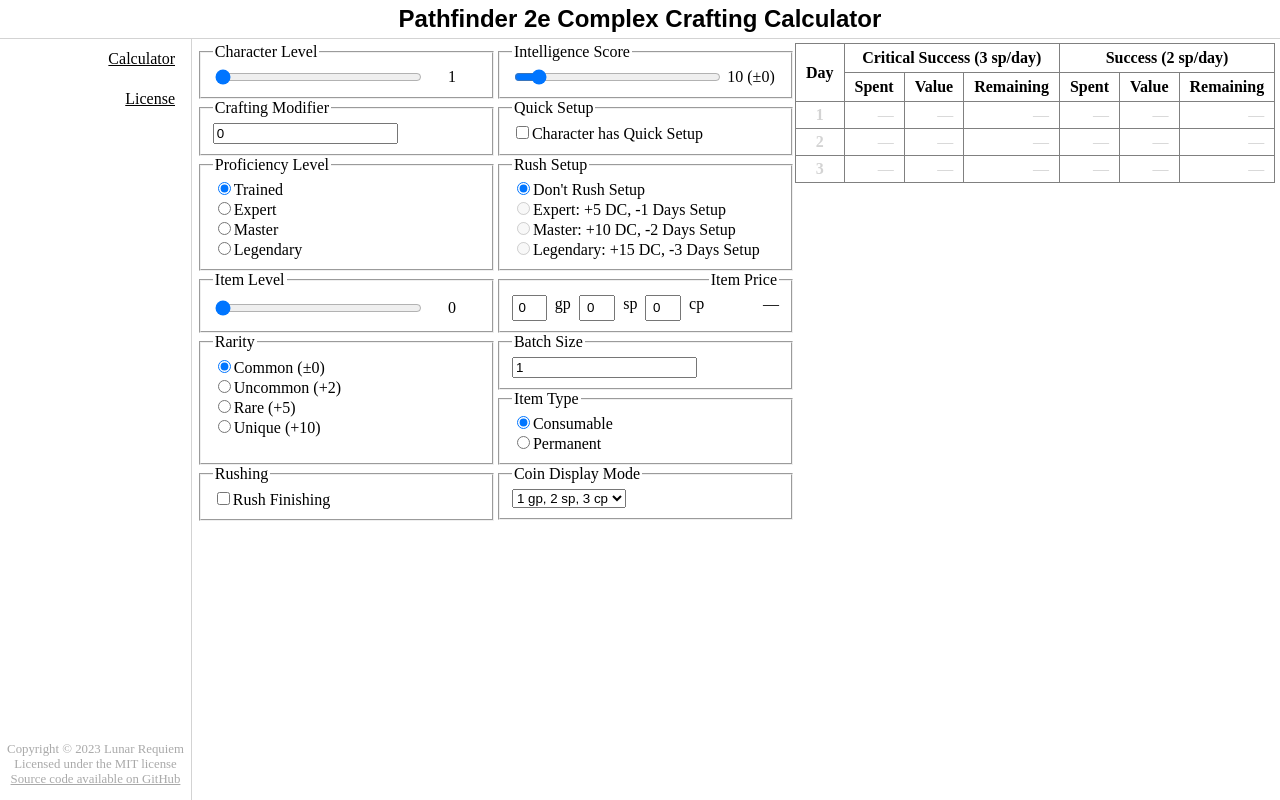
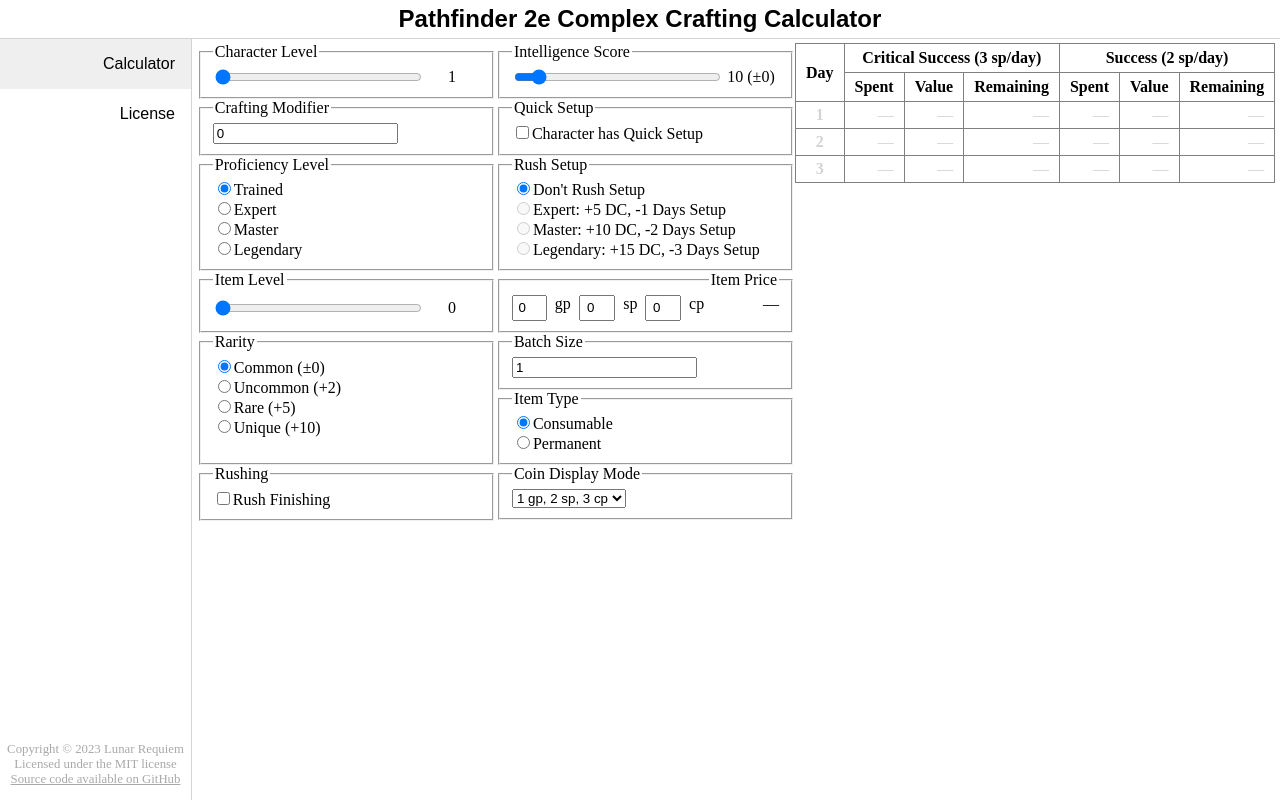
Before and after one commit to Lunar-Dawn/pf2e_complex_crafting, a Vue app: page / in a window 1280 px wide. Built offline with nearby package versions, Linux system fonts and the light colour scheme.

Commit message:
Remove vue-router for GitHub reloading support

```diff
--- a/package.json
+++ b/package.json
@@ -16,7 +16,6 @@
 		"typescript": "^4.9.3",
 		"vite": "^4.1.0",
 		"vue-tsc": "^1.0.24",
-		"vue-router": "^4.1.6",
 		"sass-loader": "^13.2.0",
 		"sass": "^1.58.3",
 		"pinia": "^2.0.32"
--- a/src/App.vue
+++ b/src/App.vue
@@ -1,7 +1,3 @@
-<script setup lang="ts">
-import Sidebar from "./components/Sidebar.vue";
-</script>
-
 <template>
 	<article id="body-wrapper">
 		<header>
@@ -9,10 +5,21 @@ import Sidebar from "./components/Sidebar.vue";
 		</header>
 		<Sidebar/>
 		<div id="main-wrapper">
-			<router-view/>
+			<Calculator v-show="settingStore.activeTab === Tab.Calculator"/>
+			<License    v-show="settingStore.activeTab === Tab.License"/>
 		</div>
 	</article>
 </template>
+
+<script setup lang="ts">
+import Sidebar from "./components/Sidebar.vue";
+import Calculator from "./components/Calculator.vue";
+import License from "./components/License.vue";
+
+import { Tab, useSettingStore } from "./stores/settings";
+
+const settingStore = useSettingStore()
+</script>
 
 <style scoped lang="scss">
 #body-wrapper {
--- a/src/components/Sidebar.vue
+++ b/src/components/Sidebar.vue
@@ -1,8 +1,8 @@
 <template>
 	<div class="sidebar-wrapper">
 		<nav class="sidebar">
-			<router-link :to="{ name:'index' }">Calculator</router-link>
-			<router-link :to="{ name: 'license' }">License</router-link>
+			<button @click="settingStore.setActiveTab(Tab.Calculator)" :class="{ active: settingStore.activeTab === Tab.Calculator }">Calculator</button>
+			<button @click="settingStore.setActiveTab(Tab.License)   " :class="{ active: settingStore.activeTab === Tab.License }   ">License</button>
 		</nav>
 		<p class="copyright">
 			Copyright &copy; 2023 Lunar Requiem
@@ -15,6 +15,9 @@
 </template>
 
 <script setup lang="ts">
+import { Tab, useSettingStore } from "../stores/settings";
+
+const settingStore = useSettingStore()
 </script>
 
 <style scoped lang="scss">
@@ -32,7 +35,17 @@
 
 		line-height: 2.5em;
 
-		margin-right: 1em;
+		button {
+			border: none;
+			font-size: 1em;
+			padding: 1em;
+
+			text-align: right;
+
+			&:not(.active):not(:hover) {
+				background: none;
+			}
+		}
 	}
 	.copyright {
 		margin-top: auto;
--- a/src/main.ts
+++ b/src/main.ts
@@ -1,6 +1,5 @@
 import { createApp } from 'vue'
 
-import router from './router'
 import pinia from './store';
 
 
@@ -8,6 +7,5 @@ import './style.scss'
 import App from './App.vue'
 
 createApp(App)
-	.use(router)
 	.use(pinia)
 	.mount('#app')
--- a/src/router.ts
+++ /dev/null
@@ -1,19 +0,0 @@
-import { createRouter, createWebHistory } from "vue-router";
-
-const router = createRouter({
-	history: createWebHistory(import.meta.env.BASE_URL),
-	routes : [
-		{
-			name: 'index',
-			path: '/',
-			component: () => import('./components/Calculator.vue')
-		},
-		{
-			name: 'license',
-			path: '/license',
-			component: () => import('./components/License.vue')
-		}
-	]
-})
-
-export default router
--- a/src/stores/settings.ts
+++ b/src/stores/settings.ts
@@ -1,6 +1,10 @@
 import { defineStore } from "pinia";
 import { CoinFormat } from "../util/formatCoins";
 
+export enum Tab {
+	Calculator,
+	License,
+}
 
 export const useSettingStore = defineStore('settings', {
 	state: () => ({
@@ -9,5 +13,12 @@ export const useSettingStore = defineStore('settings', {
 		rushFinishing: false,
 
 		coinFormat: CoinFormat.Separate,
-	})
+
+		activeTab: Tab.Calculator,
+	}),
+	actions: {
+		setActiveTab(newTab: Tab): void {
+			this.activeTab = newTab;
+		}
+	},
 })
```
Also changed, not shown: 1 other file (tests, documents, lock files or other folders).
